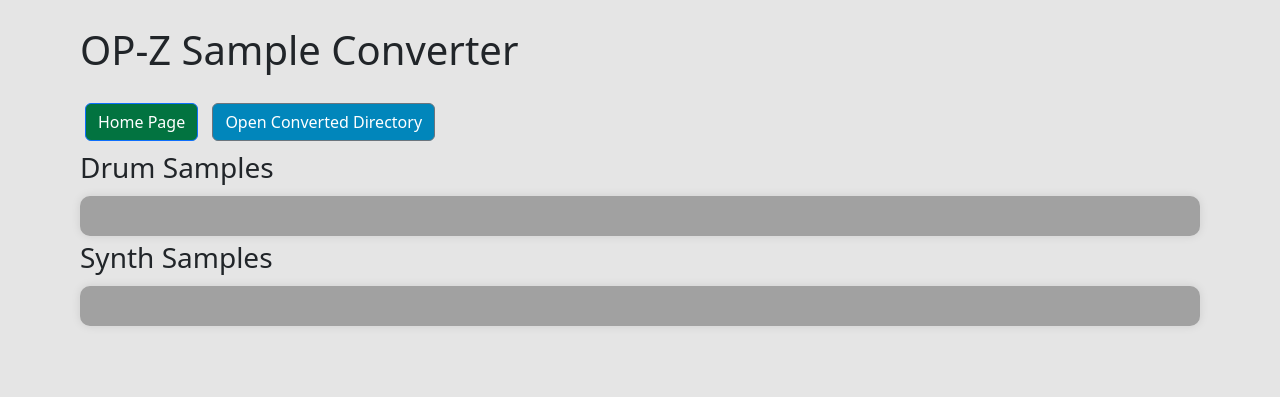
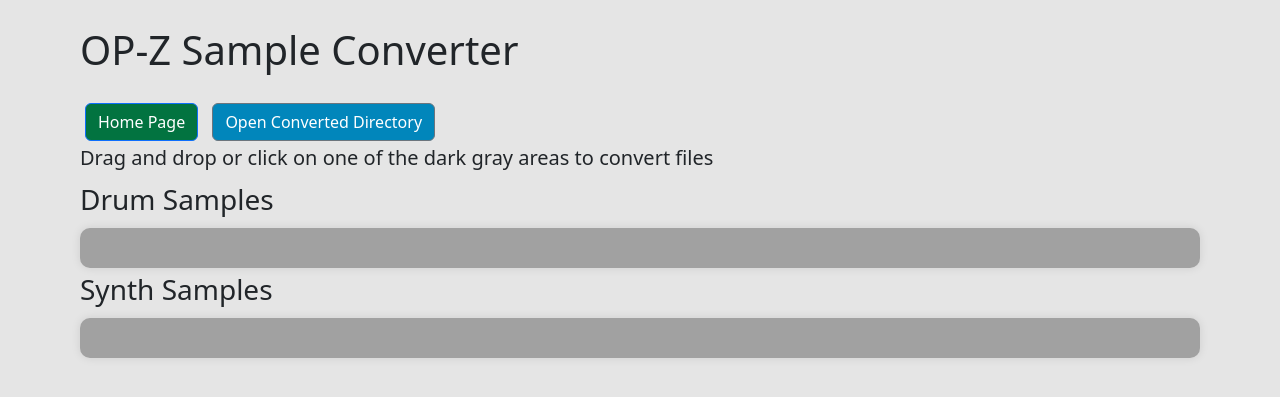
Before and after one commit to Romano-Garmez/opz-sample-manager, a Flask app: page /sampleconverter in a window 1280 px wide. Shown: the top 397 px of the page. Run offline with Flask 3, Linux system fonts and the light colour scheme.

Commit message:
add instructions

```diff
--- a/templates/sampleconverter.html
+++ b/templates/sampleconverter.html
@@ -15,6 +15,8 @@
 
 <button onclick="openExplorer()" class="btn btn-secondary">Open Converted Directory</button>
 
+<h5>Drag and drop or click on one of the dark gray areas to convert files</h5>
+
 <div id="file-list">
     <h3>Drum Samples</h3>
     <div class="samplepackbox" id="drum-samples"></div>
```
